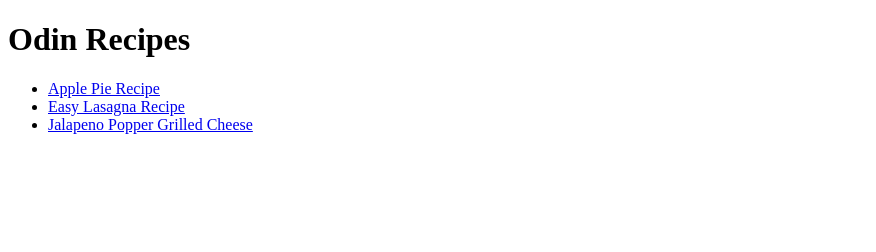
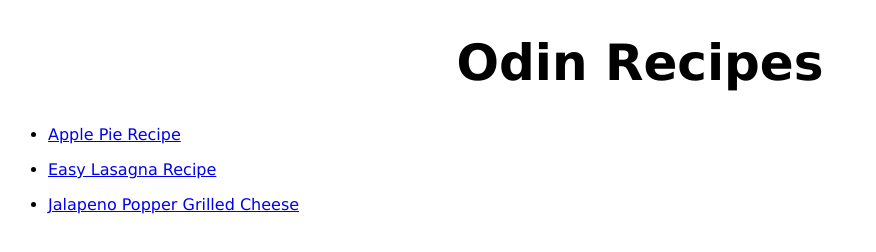
Before and after one commit to edin2pies/odin-recipes, a plain HTML site: page index.html in a window 1280 px wide. Shown: the whole page, without its empty margins (0-876 px from the left). Drawn offline with Linux system fonts and the light colour scheme.

Commit message:
Added CSS sheet

```diff
--- a/index.html
+++ b/index.html
@@ -3,13 +3,20 @@
     <head>
         <meta charset="UTF-8">
         <title>My Favorite Recipes</title>
+        <link rel="stylesheet" href="style.css">
     </head>
     <body>
-        <h1>Odin Recipes</h1>
+        <h1 class="title">Odin Recipes</h1>
         <ul>
-        <li><a href="./recipes/apple_pie/apple_pie.html" target="_blank" rel="noopener noreferrer">Apple Pie Recipe</a></li>
-        <li><a href="./recipes/lasagna/lasagna.html" target="_blank" rel="noopener noreferrer">Easy Lasagna Recipe</a></li>
-        <li><a href="./recipes/grilled_cheese/grilled_cheese.html" target="_blank" rel="noopener noreferrer">Jalapeno Popper Grilled Cheese</a></li>
+        <p>
+            <li><a href="./recipes/apple_pie/apple_pie.html" target="_blank" rel="noopener noreferrer">Apple Pie Recipe</a></li>
+        </p>
+        <p>
+            <li><a href="./recipes/lasagna/lasagna.html" target="_blank" rel="noopener noreferrer">Easy Lasagna Recipe</a></li>
+        </p>
+        <p>
+            <li><a href="./recipes/grilled_cheese/grilled_cheese.html" target="_blank" rel="noopener noreferrer">Jalapeno Popper Grilled Cheese</a></li>
+        </p>
         </ul>
     </body>
 </html>
--- /dev/null
+++ b/style.css
@@ -0,0 +1,8 @@
+body {
+    font-family: Verdana, Georgia, sans-serif;
+}
+
+.title {
+    text-align: center;
+    font-size: 50px;
+}
```
